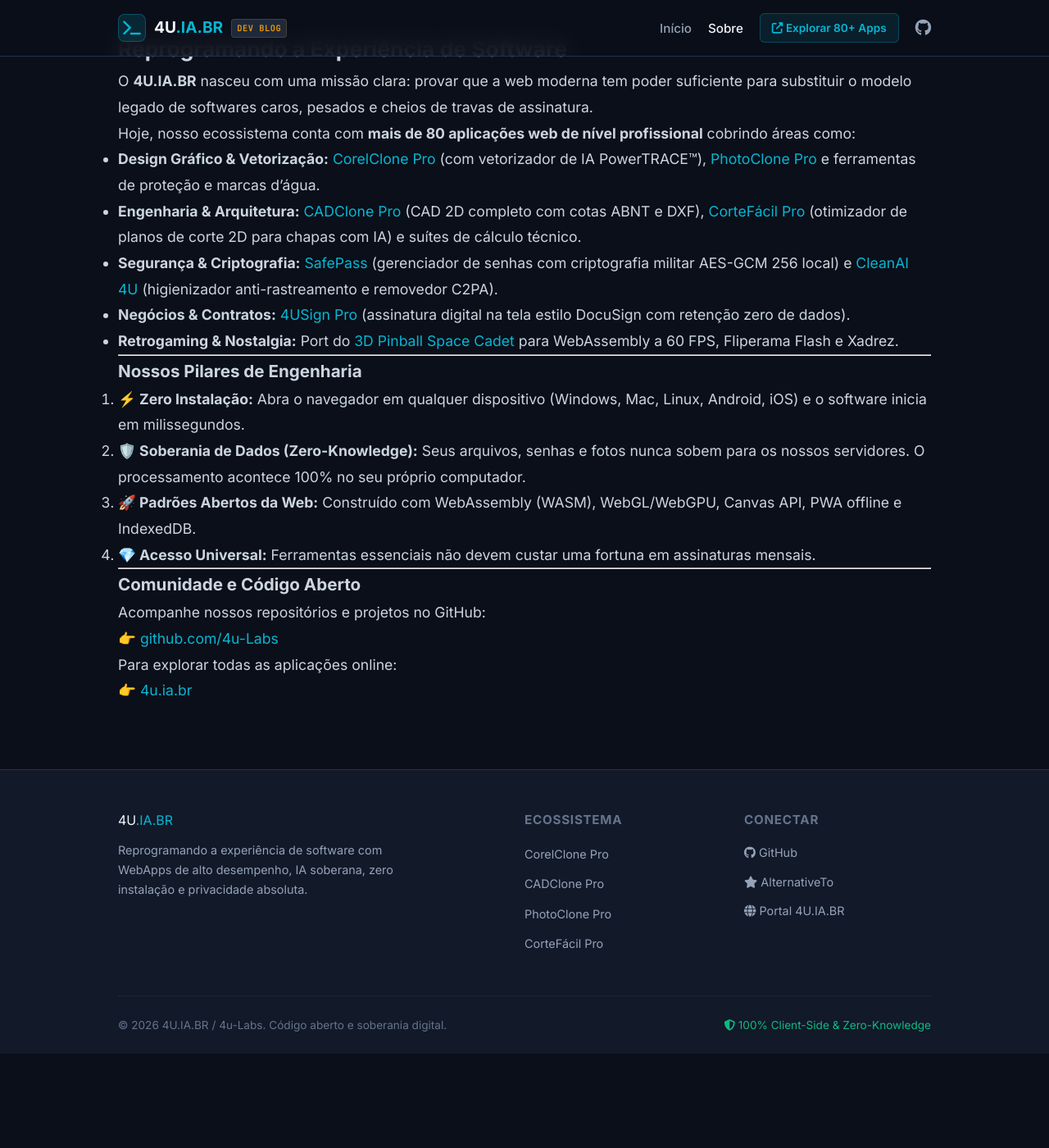
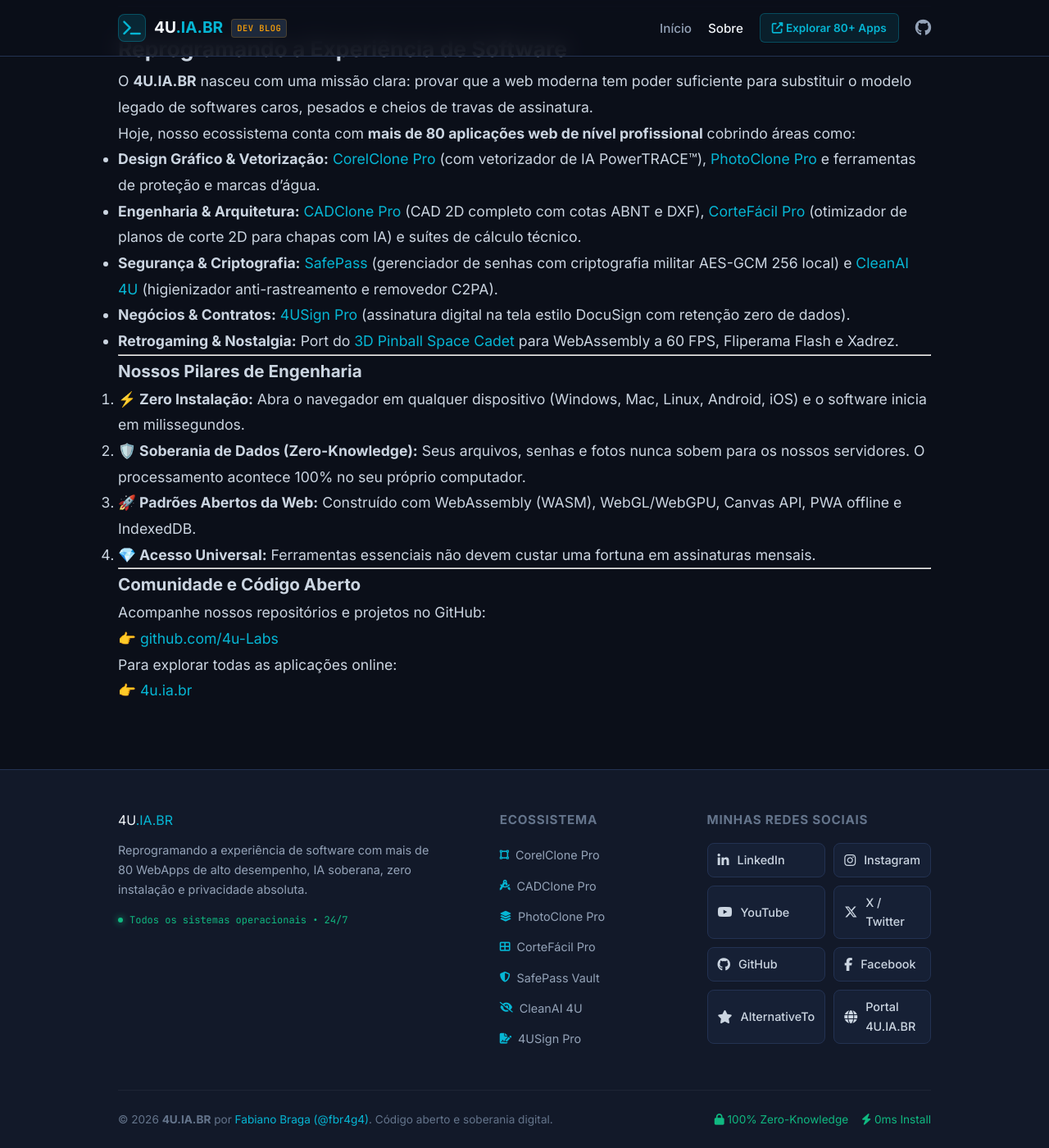
Before and after one commit to 4u-Labs/4u-labs.github.io, a Jekyll site: the page built from sobre.md, in a window 1280 px wide and 1400 px high, scrolled down 198 px. Shown: the whole window at 82% size. Built offline with Jekyll 4.4.1, drawn with Linux system fonts in a browser that asks for light colours; before the commit the page ends 1483 px from its top, so only the background shows below that.

Commit message:
feat: add flagship app articles (PhotoClone, CorteFacil, SafePass, CleanAI, 4USign) and all social links to footer

```diff
--- a/_includes/footer.html
+++ b/_includes/footer.html
@@ -1,33 +1,77 @@
 <footer class="site-footer">
   <div class="footer-container">
     <div class="footer-grid">
-      <div class="footer-col">
+      <div class="footer-col brand-col">
         <div class="footer-brand">
           <span class="brand-text">4U<span class="accent">.IA.BR</span></span>
-          <p class="footer-bio">Reprogramando a experiência de software com WebApps de alto desempenho, IA soberana, zero instalação e privacidade absoluta.</p>
+          <p class="footer-bio">Reprogramando a experiência de software com mais de 80 WebApps de alto desempenho, IA soberana, zero instalação e privacidade absoluta.</p>
+          <div class="footer-status">
+            <span class="status-indicator"></span>
+            <span>Todos os sistemas operacionais • 24/7</span>
+          </div>
         </div>
       </div>
+
       <div class="footer-col">
         <h4>Ecossistema</h4>
-        <ul>
-          <li><a href="https://4u.ia.br/app/corel/" target="_blank">CorelClone Pro</a></li>
-          <li><a href="https://4u.ia.br/app/cadclone/" target="_blank">CADClone Pro</a></li>
-          <li><a href="https://4u.ia.br/app/photoclone/" target="_blank">PhotoClone Pro</a></li>
-          <li><a href="https://4u.ia.br/app/cortefacil/" target="_blank">CorteFácil Pro</a></li>
+        <ul class="footer-links">
+          <li><a href="https://4u.ia.br/app/corel/" target="_blank"><i class="fas fa-vector-square"></i> CorelClone Pro</a></li>
+          <li><a href="https://4u.ia.br/app/cadclone/" target="_blank"><i class="fas fa-drafting-compass"></i> CADClone Pro</a></li>
+          <li><a href="https://4u.ia.br/app/photoclone/" target="_blank"><i class="fas fa-layer-group"></i> PhotoClone Pro</a></li>
+          <li><a href="https://4u.ia.br/app/cortefacil/" target="_blank"><i class="fas fa-th-large"></i> CorteFácil Pro</a></li>
+          <li><a href="https://4u.ia.br/app/safepass/" target="_blank"><i class="fas fa-shield-alt"></i> SafePass Vault</a></li>
+          <li><a href="https://4u.ia.br/app/cleanai/" target="_blank"><i class="fas fa-eye-slash"></i> CleanAI 4U</a></li>
+          <li><a href="https://4u.ia.br/app/4usign/" target="_blank"><i class="fas fa-file-signature"></i> 4USign Pro</a></li>
         </ul>
       </div>
-      <div class="footer-col">
-        <h4>Conectar</h4>
-        <div class="footer-socials">
-          <a href="https://github.com/4u-Labs" target="_blank" rel="noopener"><i class="fab fa-github"></i> GitHub</a>
-          <a href="https://alternativeto.net/software/corelclone-pro/about/" target="_blank" rel="noopener"><i class="fas fa-star"></i> AlternativeTo</a>
-          <a href="https://4u.ia.br" target="_blank" rel="noopener"><i class="fas fa-globe"></i> Portal 4U.IA.BR</a>
+
+      <div class="footer-col socials-col">
+        <h4>Minhas Redes Sociais</h4>
+        <div class="social-pills-grid">
+          <a href="https://www.linkedin.com/in/fbr4g4/" target="_blank" rel="noopener" class="social-pill linkedin">
+            <i class="fab fa-linkedin-in"></i>
+            <span>LinkedIn</span>
+          </a>
+          <a href="https://www.instagram.com/fbr4g4/" target="_blank" rel="noopener" class="social-pill instagram">
+            <i class="fab fa-instagram"></i>
+            <span>Instagram</span>
+          </a>
+          <a href="https://www.youtube.com/@fbr4g4" target="_blank" rel="noopener" class="social-pill youtube">
+            <i class="fab fa-youtube"></i>
+            <span>YouTube</span>
+          </a>
+          <a href="https://x.com/fbr4g4" target="_blank" rel="noopener" class="social-pill x-twitter">
+            <i class="fab fa-x-twitter"></i>
+            <span>X / Twitter</span>
+          </a>
+          <a href="https://github.com/4u-Labs" target="_blank" rel="noopener" class="social-pill github">
+            <i class="fab fa-github"></i>
+            <span>GitHub</span>
+          </a>
+          <a href="https://www.facebook.com/fbr4g4" target="_blank" rel="noopener" class="social-pill facebook">
+            <i class="fab fa-facebook-f"></i>
+            <span>Facebook</span>
+          </a>
+          <a href="https://alternativeto.net/software/corelclone-pro/about/" target="_blank" rel="noopener" class="social-pill alternativeto">
+            <i class="fas fa-star"></i>
+            <span>AlternativeTo</span>
+          </a>
+          <a href="https://4u.ia.br" target="_blank" rel="noopener" class="social-pill portal">
+            <i class="fas fa-globe"></i>
+            <span>Portal 4U.IA.BR</span>
+          </a>
         </div>
       </div>
     </div>
+
     <div class="footer-bottom">
-      <p>© {{ 'now' | date: "%Y" }} 4U.IA.BR / 4u-Labs. Código aberto e soberania digital.</p>
-      <p class="footer-badge"><i class="fas fa-shield-alt"></i> 100% Client-Side & Zero-Knowledge</p>
+      <div class="footer-copy">
+        <p>© {{ 'now' | date: "%Y" }} <strong>4U.IA.BR</strong> por <a href="https://www.linkedin.com/in/fbr4g4/" target="_blank">Fabiano Braga (@fbr4g4)</a>. Código aberto e soberania digital.</p>
+      </div>
+      <div class="footer-badges">
+        <span class="footer-badge"><i class="fas fa-lock"></i> 100% Zero-Knowledge</span>
+        <span class="footer-badge"><i class="fas fa-bolt"></i> 0ms Install</span>
+      </div>
     </div>
   </div>
 </footer>
--- a/assets/css/style.css
+++ b/assets/css/style.css
@@ -645,3 +645,124 @@
   .footer-grid { grid-template-columns: 1fr; gap: 24px; }
   .site-nav .nav-btn { display: none; }
 }
+
+/* Social Pills Grid in Footer */
+.social-pills-grid {
+  display: grid;
+  grid-template-columns: repeat(2, 1fr);
+  gap: 10px;
+}
+
+.social-pill {
+  display: inline-flex;
+  align-items: center;
+  gap: 10px;
+  background: #162035;
+  border: 1px solid #233252;
+  color: #cbd5e1 !important;
+  padding: 8px 12px;
+  border-radius: 8px;
+  font-size: 0.85rem;
+  font-weight: 500;
+  transition: all 0.2s ease;
+}
+
+.social-pill i {
+  font-size: 1rem;
+  transition: transform 0.2s ease;
+}
+
+.social-pill:hover {
+  transform: translateY(-2px);
+  color: #ffffff !important;
+}
+
+.social-pill:hover i {
+  transform: scale(1.15);
+}
+
+.social-pill.linkedin:hover {
+  background: #0a66c2;
+  border-color: #0a66c2;
+}
+
+.social-pill.instagram:hover {
+  background: linear-gradient(45deg, #f09433, #e6683c, #dc2743, #cc2366, #bc1888);
+  border-color: #dc2743;
+}
+
+.social-pill.youtube:hover {
+  background: #ff0000;
+  border-color: #ff0000;
+}
+
+.social-pill.x-twitter:hover {
+  background: #000000;
+  border-color: #ffffff;
+}
+
+.social-pill.github:hover {
+  background: #24292e;
+  border-color: #6e5494;
+}
+
+.social-pill.facebook:hover {
+  background: #1877f2;
+  border-color: #1877f2;
+}
+
+.social-pill.alternativeto:hover {
+  background: #00a8ff;
+  border-color: #00a8ff;
+  color: #000 !important;
+}
+
+.social-pill.portal:hover {
+  background: #06b6d4;
+  border-color: #06b6d4;
+  color: #000 !important;
+}
+
+.footer-links li {
+  margin-bottom: 10px;
+}
+
+.footer-links a {
+  display: inline-flex;
+  align-items: center;
+  gap: 8px;
+  color: var(--text-muted);
+  font-size: 0.9rem;
+}
+
+.footer-links a:hover {
+  color: var(--accent-cyan);
+}
+
+.footer-links a i {
+  color: var(--accent-cyan);
+  font-size: 0.8rem;
+}
+
+.footer-status {
+  display: inline-flex;
+  align-items: center;
+  gap: 8px;
+  margin-top: 16px;
+  font-size: 0.75rem;
+  color: var(--accent-emerald);
+  font-family: var(--font-mono);
+}
+
+.status-indicator {
+  width: 6px;
+  height: 6px;
+  background: var(--accent-emerald);
+  border-radius: 50%;
+  box-shadow: 0 0 8px var(--accent-emerald);
+}
+
+.footer-badges {
+  display: flex;
+  gap: 16px;
+}
```
Also changed, not shown: _posts/2026-09-13-4usign-pro-assinador-digital-contratos.md (added, +41 -0 lines), _posts/2026-09-14-cleanai-4u-privacidade-visual-c2pa-exif.md (added, +59 -0 lines), _posts/2026-09-15-safepass-gerenciador-senhas-zero-knowledge.md (added, +69 -0 lines), _posts/2026-09-16-cortefacil-pro-otimizador-corte-2d-ia.md (added, +69 -0 lines), _posts/2026-09-17-photoclone-pro-editor-psd-camadas-ia.md (added, +69 -0 lines).
